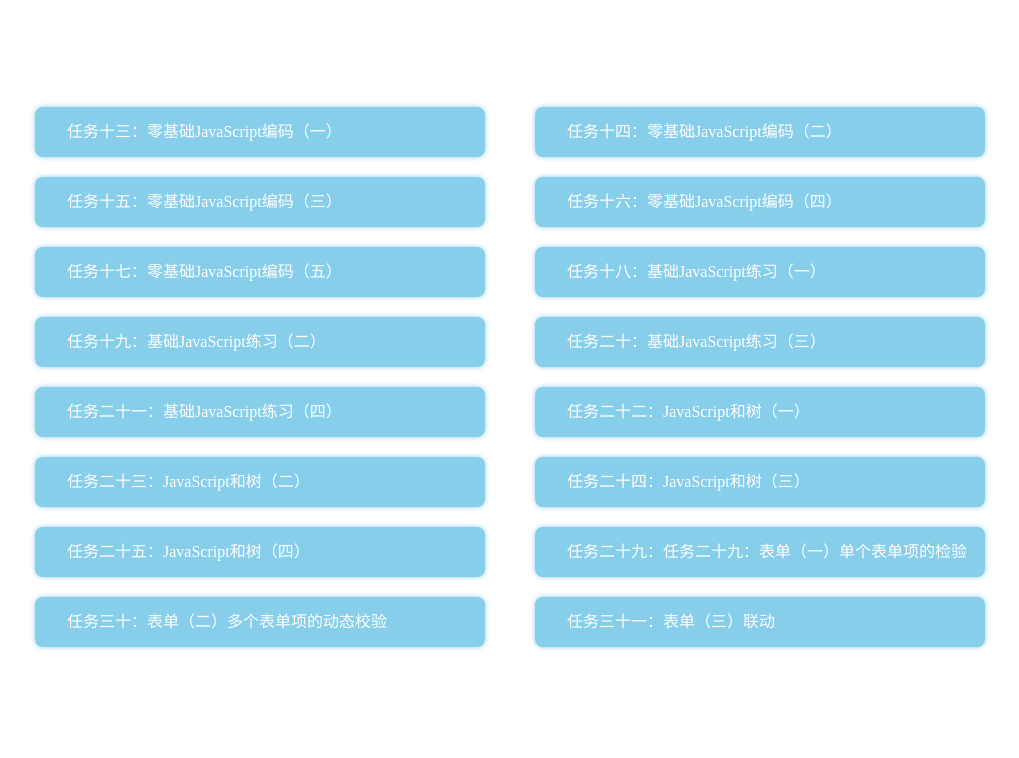
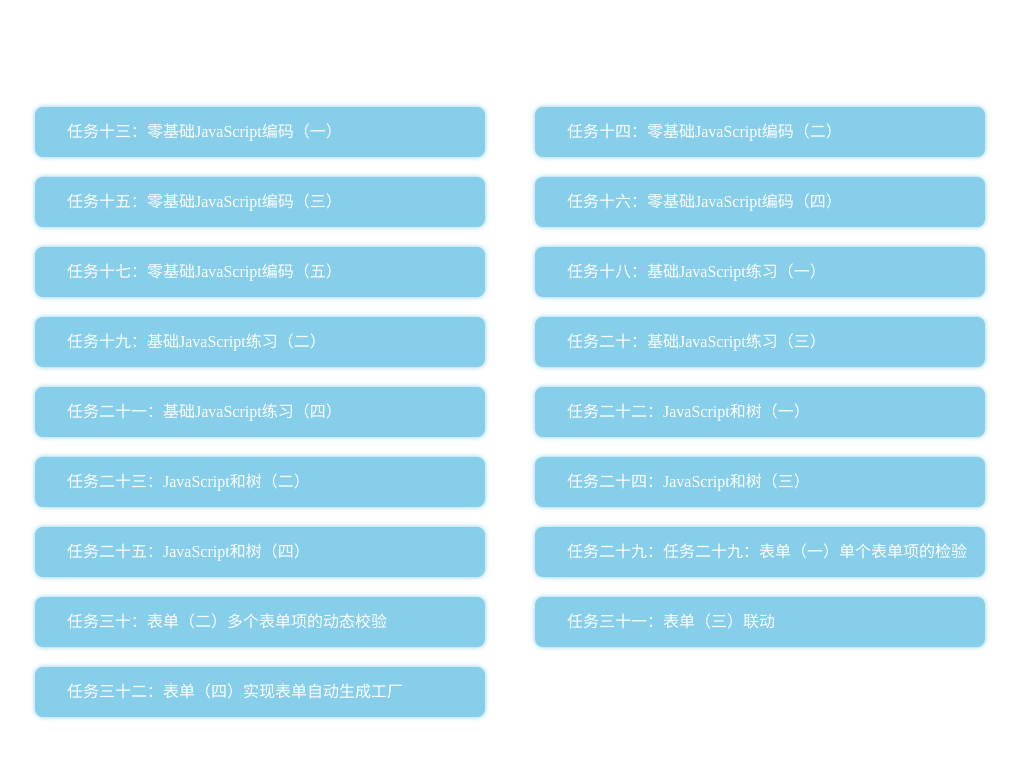
Before and after one commit to SunshowerC/IFE, a plain HTML site: page IFE-Mission2/index.html in a window 1280 px wide. Shown: the whole page, without its empty margins (105-1124 px from the left). Drawn offline with Linux system fonts and the light colour scheme.

Commit message:
目录32

```diff
--- a/IFE-Mission2/index.html
+++ b/IFE-Mission2/index.html
@@ -82,6 +82,7 @@
 			<li><a href="task29.html" target="_blank">任务二十九：任务二十九：表单（一）单个表单项的检验</a></li>
 			<li><a href="task30.html" target="_blank">任务三十：表单（二）多个表单项的动态校验</a></li>
 			<li><a href="task31.html" target="_blank">任务三十一：表单（三）联动</a></li>
+			<li><a href="task32.html" target="_blank">任务三十二：表单（四）实现表单自动生成工厂</a></li>
 
 		</ul>
 	</nav>
```
